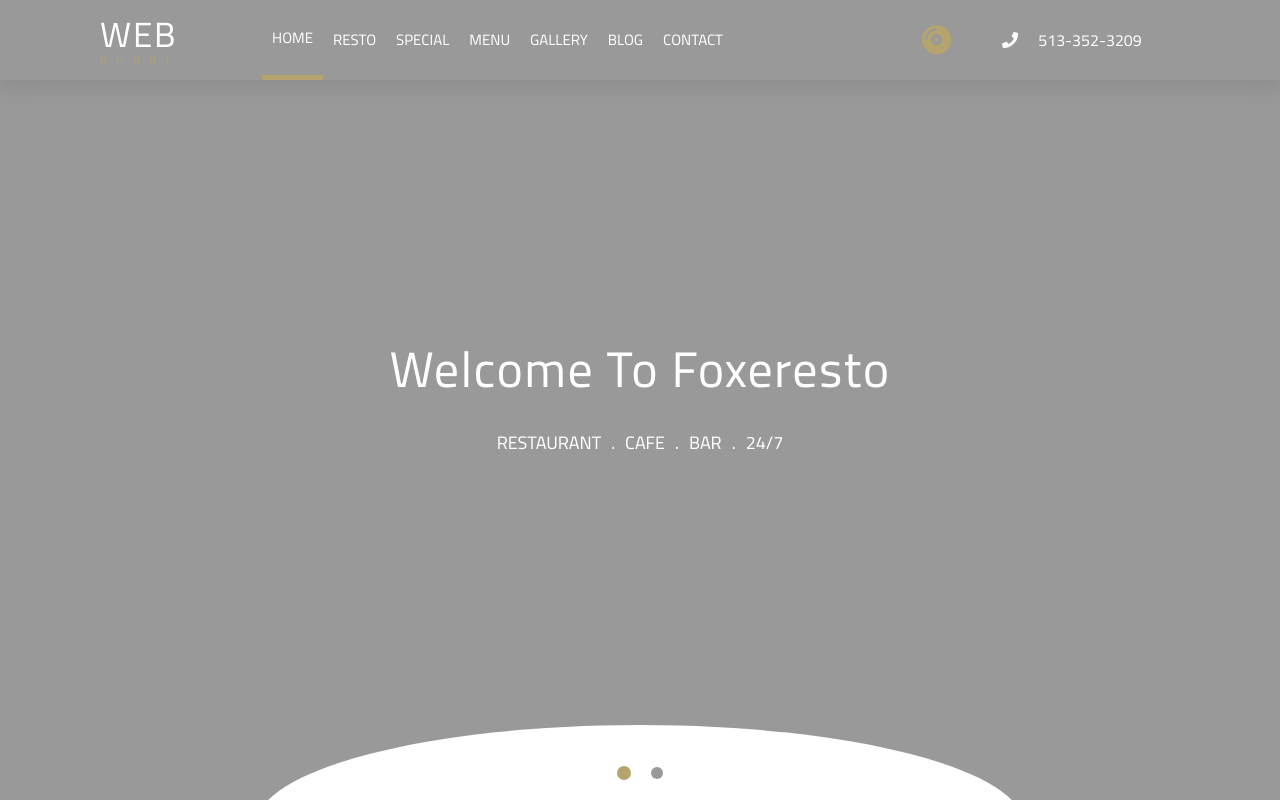
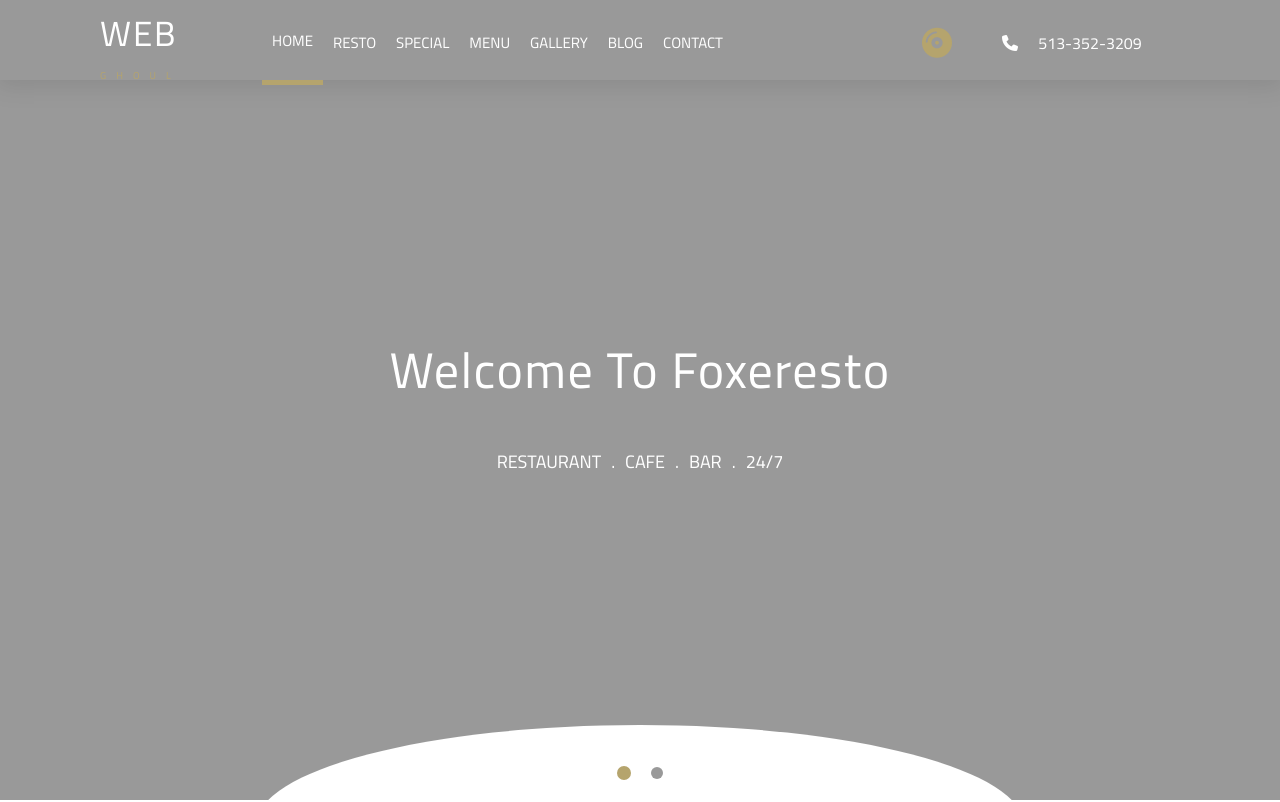
Before and after one commit to web-ghoul/Jquery-Page-2, a plain HTML site: page index.html in a window 1280 px wide. Shown: the top 802 px of the page. Drawn offline with Linux system fonts and the light colour scheme.

Commit message:
Add files via upload

```diff
--- a/index.html
+++ b/index.html
@@ -8,13 +8,16 @@
 
     <!--Style Files-->
     <link rel="stylesheet" href="./index.css">
-    <link rel="stylesheet" href="./normalize.css">
-    <link rel="stylesheet" href="./all.min.css">
+    <!-- <link rel="stylesheet" href="./normalize.css">
+    <link rel="stylesheet" href="./all.min.css"> -->
 
     <!--Fonts-->
     <link rel="preconnect" href="https://fonts.googleapis.com">
     <link rel="preconnect" href="https://fonts.gstatic.com" crossorigin>
     <link href="https://fonts.googleapis.com/css2?family=Cairo&family=Great+Vibes&family=Open+Sans+Condensed:wght@300&display=swap" rel="stylesheet">
+    <link rel="stylesheet" href="https://cdnjs.cloudflare.com/ajax/libs/font-awesome/6.4.2/css/all.css" integrity="sha512-KOWhIs2d8WrPgR4lTaFgxI35LLOp5PRki/DxQvb7mlP29YZ5iJ5v8tiLWF7JLk5nDBlgPP1gHzw96cZ77oD7zQ==" crossorigin="anonymous" referrerpolicy="no-referrer" />
+    <link rel="stylesheet" href="https://cdnjs.cloudflare.com/ajax/libs/font-awesome/6.4.2/css/regular.css" integrity="sha512-p2ZGy7iYgOzJh3SpOmX4ozb/WUadhVUD9P0XGa+z6nsmkelxCLy2HKUC2MW5BohNCiEJtMvc5J89M9NPXP20NA==" crossorigin="anonymous" referrerpolicy="no-referrer" />
+    <link rel="stylesheet" href="https://cdnjs.cloudflare.com/ajax/libs/font-awesome/6.4.2/css/fontawesome.min.css" integrity="sha512-siarrzI1u3pCqFG2LEzi87McrBmq6Tp7juVsdmGY1Dr8Saw+ZBAzDzrGwX3vgxX1NkioYNCFOVC0GpDPss10zQ==" crossorigin="anonymous" referrerpolicy="no-referrer" />
     <title>Sixth Project [Restaurant WordPress Theme($39)]</title>
 </head>
 
```
